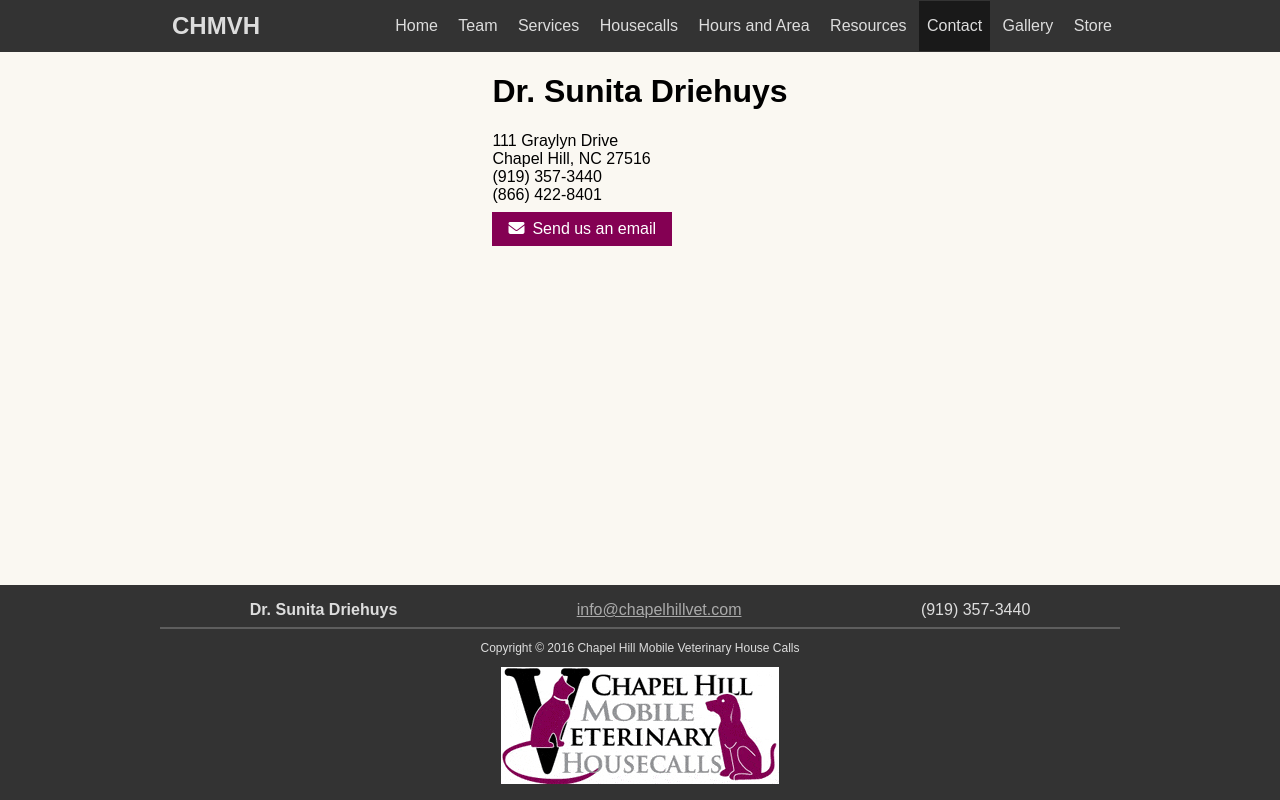
After one commit to chmvh/chmvh-website, a Django app: page /contact/ in a window 1280 px wide. The commit adds this page. Run offline with Django 3.2, Linux system fonts and the light colour scheme; style sheets or scripts are compiled from the project's sources; some libraries are stand-ins or nearby versions.

Commit message:
Add contact page.

```diff
--- a/chmvh_website/static/css/main.scss
+++ b/chmvh_website/static/css/main.scss
@@ -8,6 +8,7 @@
 @import 'modules/mixins';
 
 @import 'modules/address';
+@import 'modules/button';
 @import 'modules/blockquote';
 @import 'modules/containers';
 @import 'modules/faq';
--- /dev/null
+++ b/chmvh_website/static/css/modules/_button.scss
@@ -0,0 +1,22 @@
+.button {
+  display: inline-block;
+  margin: $button-margin;
+  padding: $button-padding;
+  text-decoration: none;
+
+  @include modifier('primary') {
+    @extend .button;
+
+    background: $color-brand;
+    color: $button-primary-color;
+
+    &:hover {
+      background: darken($color-brand, 5%);
+      color: darken($button-primary-color, 10%);
+    }
+  }
+
+  i {
+    margin-right: .5em;
+  }
+}
--- a/chmvh_website/static/css/modules/_layout.scss
+++ b/chmvh_website/static/css/modules/_layout.scss
@@ -17,6 +17,11 @@
   flex: 1 0;
 }
 
+.horiz-center-wrapper {
+  display: flex;
+  justify-content: center;
+}
+
 .two-col-layout {
   @include clearfix;
 
--- a/chmvh_website/static/css/modules/_vars.scss
+++ b/chmvh_website/static/css/modules/_vars.scss
@@ -23,6 +23,11 @@
 $mobile-down: new-breakpoint(max-width 480px);
 $tablet-up: new-breakpoint(min-width 481px);
 $desktop-up: new-breakpoint(min-width 941px);
+
+// Buttons
+$button-margin: .5em 0;
+$button-padding: .5em 1em;
+$button-primary-color: #fff;
 
 // Divider Color
 $divider-color: $color-light-gray;
--- /dev/null
+++ b/chmvh_website/staticpages/templates/staticpages/contact.html
@@ -0,0 +1,33 @@
+{% extends 'base.html' %}
+
+
+{% block page_title %}Contact{% endblock %}
+
+{% block content %}
+
+  <div class='container horiz-center-wrapper'>
+    <div class='contact-info'>
+      <h1>Dr. Sunita Driehuys</h1>
+
+      <div class='address'>
+        <p class='address__line1'>111 Graylyn Drive</p>
+        <p class='address__citystate'>Chapel Hill, NC 27516</p>
+        <p class='address__phone'>(919)&nbsp;357-3440</p>
+        <p class='address__fax'>(866)&nbsp;422-8401</p>
+      </div>
+
+      <a class='button--primary' href='mailto:sdriehuys@chapelhillvet.com' target='_blank'>
+        <i class='fa fa-envelope'></i>Send us an email
+      </a>
+    </div>
+  </div>
+
+{% endblock %}
+
+{% block extra_scripts %}
+
+  <script>
+    activateNavLink('#contact');
+  </script>
+
+{% endblock %}
--- a/chmvh_website/staticpages/urls.py
+++ b/chmvh_website/staticpages/urls.py
@@ -2,6 +2,7 @@
 from django.views.generic import TemplateView
 
 
+contact_view = TemplateView.as_view(template_name='staticpages/contact.html')
 homepage_view = TemplateView.as_view(template_name='staticpages/index.html')
 hours_and_area_view = TemplateView.as_view(
     template_name='staticpages/hours-and-area.html')
@@ -13,6 +14,7 @@
 
 urlpatterns = [
     url(r'^$', homepage_view, name='homepage'),
+    url(r'^contact/$', contact_view, name='contact'),
     url(r'^hours-and-area/$', hours_and_area_view, name='hours_and_area'),
     url(r'^housecalls/$', housecalls_view, name='housecalls'),
     url(r'^services/$', services_view, name='services'),
--- a/chmvh_website/templates/base.html
+++ b/chmvh_website/templates/base.html
@@ -41,7 +41,7 @@
               <li class='navbar__link' id='housecalls'><a href='{% url "housecalls" %}'>Housecalls</a></li>
               <li class='navbar__link' id='hoursandarea'><a href='{% url "hours_and_area" %}'>Hours and Area</a></li>
               <li class='navbar__link'><a href='#'>Resources</a></li>
-              <li class='navbar__link'><a href='#'>Contact</a></li>
+              <li class='navbar__link' id='contact'><a href='{% url "contact" %}'>Contact</a></li>
               <li class='navbar__link'><a href='#'>Gallery</a></li>
               <li class='navbar__link'><a href='#'>Store</a></li>
             </ul>
```
